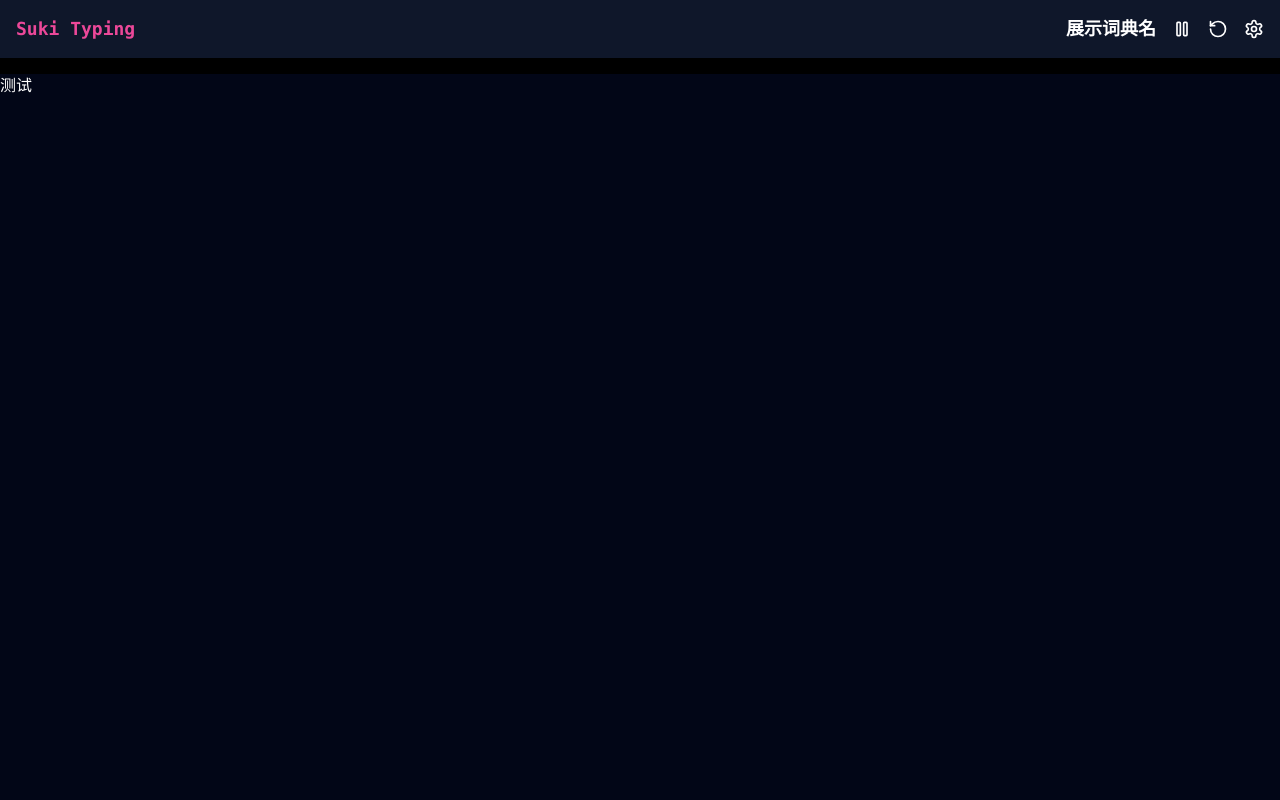
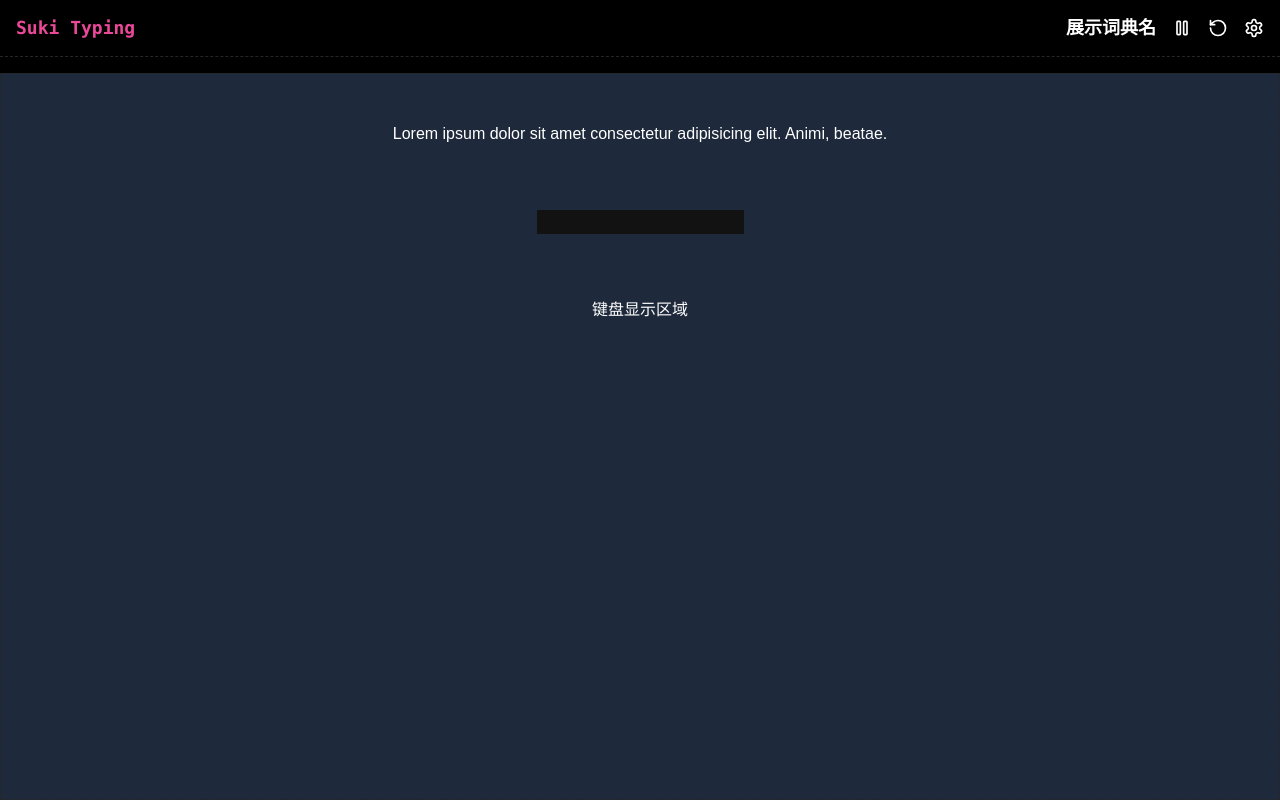
Before and after one commit to NeilYeTAT/suki-typing, a Next.js app: page / in a window 1280 px wide. Built offline with nearby package versions, Linux system fonts and the light colour scheme; a small style sheet from the web is missing.

Commit message:
feat: complete basic typing area layout

```diff
--- a/src/components/layout/header/home-header.tsx
+++ b/src/components/layout/header/home-header.tsx
@@ -2,7 +2,7 @@ import HomeMenuCard from './internal/home-menu-card'
 
 const HomeHeader = () => {
   return (
-    <nav className="h-16 flex items-center px-4 justify-between w-full bg-slate-900">
+    <nav className="h-16 flex items-center px-4 justify-between w-full border-b border-dashed">
       <h1 className="font-semibold text-lg text-pink-500 font-mono">
         Suki Typing
       </h1>
--- a/src/components/layout/typing-content/home-typing.tsx
+++ b/src/components/layout/typing-content/home-typing.tsx
@@ -1,7 +1,18 @@
 const HomeTyping = () => {
   return (
-    <main className="bg-slate-950 w-full h-full">
-      <div>测试</div>
+    <main className="bg-slate-800 w-full h-full flex flex-col border border-dashed items-center gap-16 py-12">
+      {/* 题目 */}
+      <h3>
+        Lorem ipsum dolor sit amet consectetur adipisicing elit. Animi, beatae.
+      </h3>
+      {/* 输入框 */}
+      <main>
+        <input type="text" />
+      </main>
+      {/* 键盘显示区域提示 */}
+      <section>
+        <div>键盘显示区域</div>
+      </section>
     </main>
   )
 }
```
